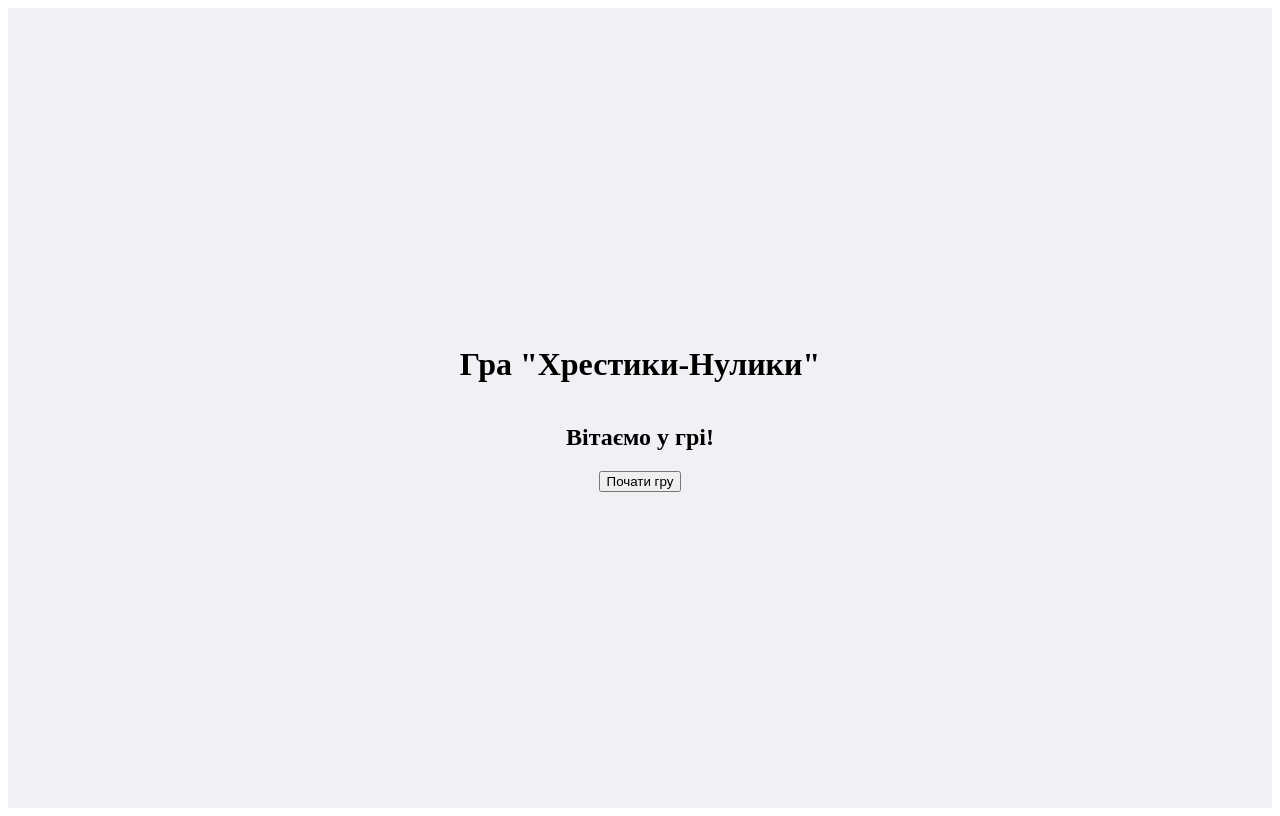
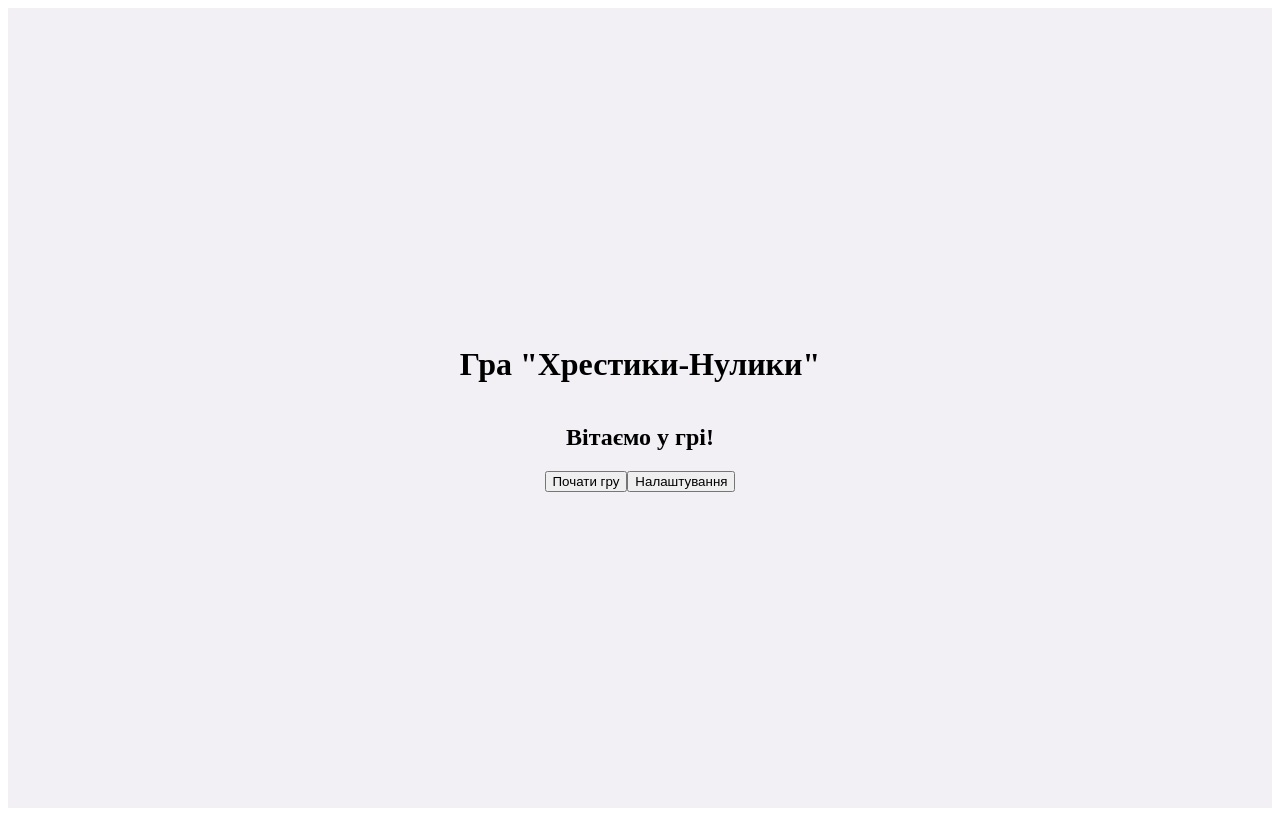
Before and after one commit to TeXet0/tic-tac-toe, a React (Vite) app: page / in a window 1280 px wide. Built offline with nearby package versions, Linux system fonts and the light colour scheme.

Commit message:
Add navigation for SettingsPage in App and StartPage

```diff
--- a/src/App.jsx
+++ b/src/App.jsx
@@ -1,36 +1,29 @@
-import React, { useState, useCallback } from 'react';
+import React, { useState } from 'react';
 import StartPage from './pages/StartPage/StartPage.jsx';
 import GamePage from './pages/GamePage/GamePage.jsx';
-import ResultsPage from './pages/ResultsPage/ResultsPage.jsx';
+import SettingsPage from './pages/SettingsPage/SettingsPage.jsx';
 import './assets/styles/main.scss';
 
 function App() {
     const [currentPage, setCurrentPage] = useState('start');
-    const [gameResult, setGameResult] = useState(null);
 
-    const handleStartGame = () => {
-        setGameResult(null);
-        setCurrentPage('game');
-    };
+    const handleStartGame = () => setCurrentPage('game');
+    const handleGoToSettings = () => setCurrentPage('settings');
+    const handleGoHome = () => setCurrentPage('start');
 
-    const handleEndGame = useCallback((result) => {
-        setGameResult(result); // 'X', 'O' або 'Draw'
-        setCurrentPage('results');
-    }, []);
-
-    const handleRestart = () => {
-        setCurrentPage('start');
-    };
 
     const renderPage = () => {
         switch (currentPage) {
             case 'game':
-                return <GamePage onGameEnd={handleEndGame} />;
-            case 'results':
-                return <ResultsPage winner={gameResult} onRestart={handleRestart} />;
+                return <GamePage onGoHome={handleGoHome} />;
+            case 'settings':
+                return <SettingsPage onBack={handleGoHome} />;
             case 'start':
             default:
-                return <StartPage onStartGame={handleStartGame} />;
+                return <StartPage
+                    onStartGame={handleStartGame}
+                    onGoToSettings={handleGoToSettings}
+                />;
         }
     };
 
--- a/src/pages/StartPage/StartPage.jsx
+++ b/src/pages/StartPage/StartPage.jsx
@@ -1,17 +1,23 @@
 import React from 'react';
-import Layout from '../../components/UI/Layout/Layout.jsx';
-import Button from '../../components/UI/Button/Button.jsx';
+import Layout from '../../components/UI/Layout/Layout';
+import Button from '../../components/UI/Button/Button';
 import styles from './StartPage.module.scss';
 
-const StartPage = ({ onStartGame }) => {
+
+const StartPage = ({ onStartGame, onGoToSettings }) => {
     return (
         <Layout>
             <div className={styles.startPage}>
                 <h2>Вітаємо у грі!</h2>
 
-                <Button onClick={onStartGame}>
-                    Почати гру
-                </Button>
+                <div className={styles.buttonGroup}>
+                    <Button onClick={onStartGame}>
+                        Почати гру
+                    </Button>
+                    <Button onClick={onGoToSettings}>
+                        Налаштування
+                    </Button>
+                </div>
             </div>
         </Layout>
     );
```
